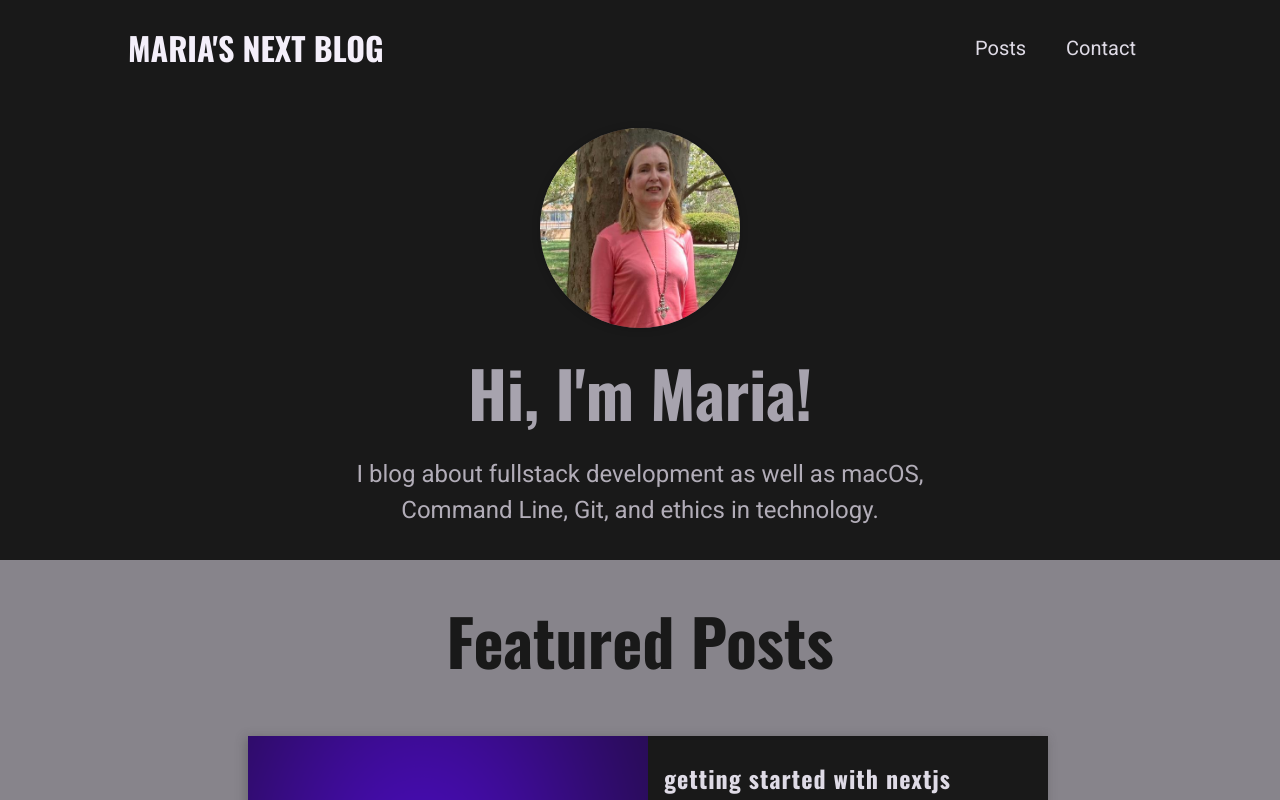
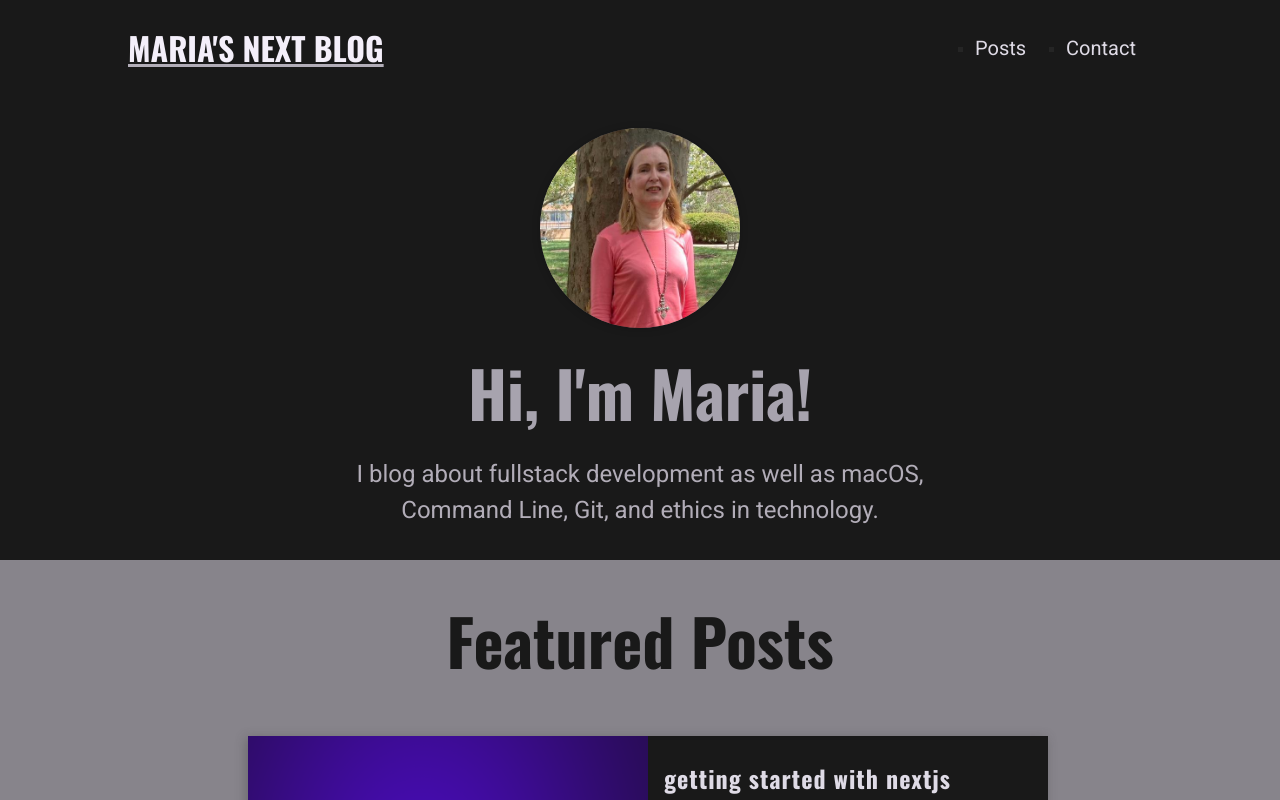
Before and after one commit to interglobalmedia/nextjs-fullstack-blog, a Next.js app: page / in a window 1280 px wide. In both pictures the pointer is over the link "MARIA'S NEXT BLOG". Shown: the top 800 px of the page. Built offline with nearby package versions, Linux system fonts and the light colour scheme.

Commit message:
NFB-27 #resolve #time 5m #comment tweak li and a styling

```diff
--- a/styles/globals.scss
+++ b/styles/globals.scss
@@ -74,10 +74,16 @@ ul {
 
 li {
   margin-left: 1rem;
+  list-style-type: square;
 }
 
 a {
   text-decoration: none;
+  color: #8d0a9d;
+}
+
+a:hover {
+  text-decoration: underline;
 }
 
 p {
```
